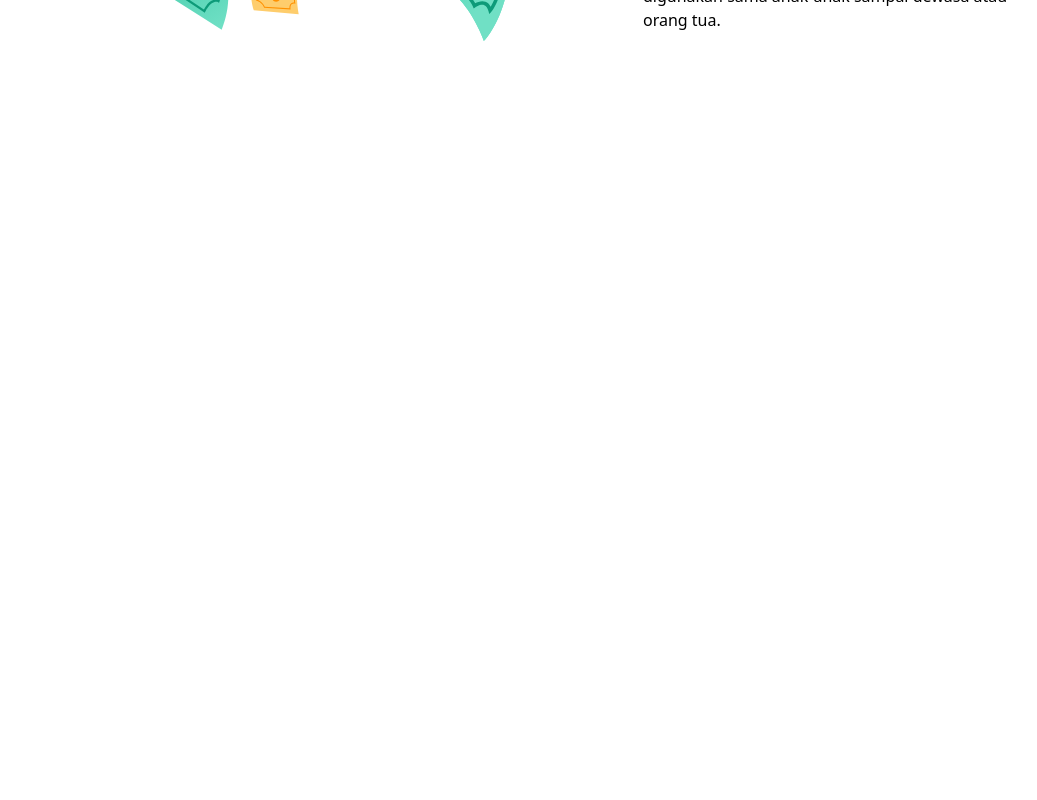
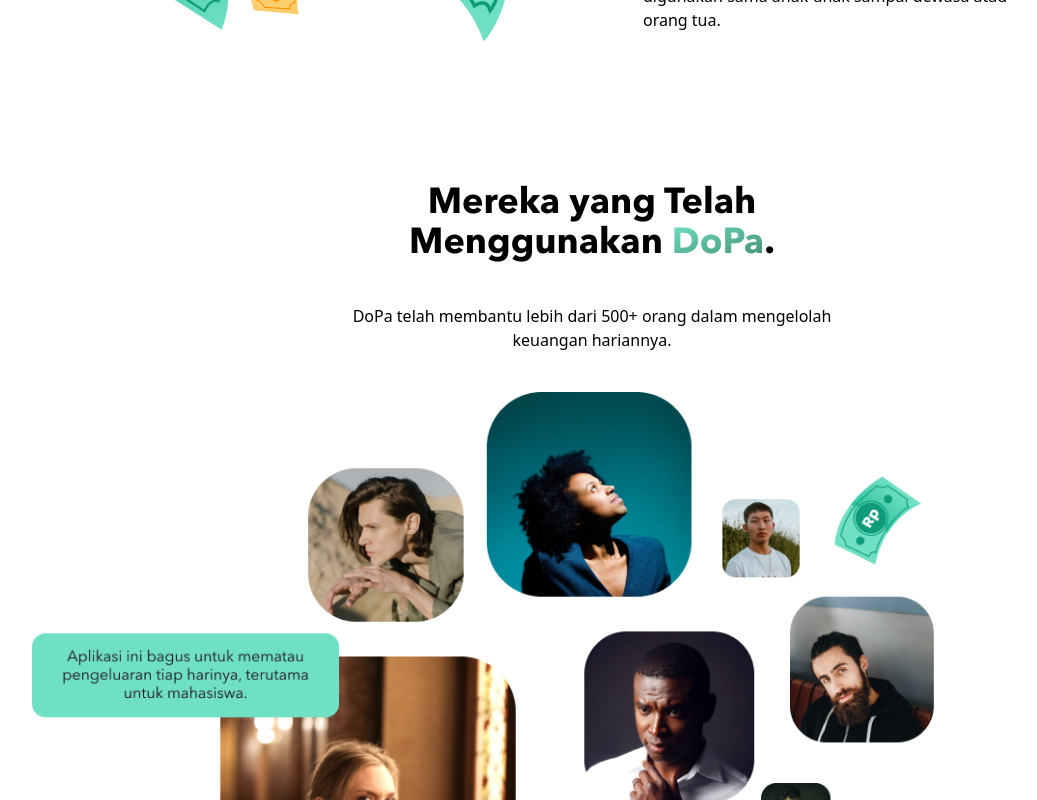
Before and after one commit to zumaku/DoPa, a React (Vite) app: page / in a window 1280 px wide. Shown: the part 1020-1820 px from the top of the page, without its empty margins (48-1085 px from the left). Before the commit the page ends 1140 px from the top, so only its background shows below. Built offline with nearby package versions, Linux system fonts and the light colour scheme.

Commit message:
Users Section selesai

```diff
--- a/src/pages/Home.jsx
+++ b/src/pages/Home.jsx
@@ -1,5 +1,5 @@
 import { style } from "../style"
-import { hero, money } from "../assets"
+import { hero, money, users } from "../assets"
 import { whydopa } from "../constans"
 
 export default function Homer() {
@@ -22,7 +22,7 @@
             {/* Why Section */}
             <div className="flex flex-col sm:flex-row-reverse sm:justify-between w-full py-10 sm:py-16">
                 <div className="sm:ml-16 mb-12 sm:mb-0">
-                    <h1 className="font-anltpB text-4xl mb-10">
+                    <h1 className={`${style.secTitl}`}>
                         Kenapa Harus
                         <span className={style.grad}> Dopa </span>
                         ?
@@ -44,6 +44,16 @@
                 </div>
                 <img src={money} alt="DoPa Illustration" className="sm:w-1/2 w-11/12 self-center" />
             </div>
+
+            {/* Users Section */}
+            <div className="flex flex-col justify-center items-center w-full py-10 sm:py-16">
+                <h1 className={`${style.secTitl} max-w-md text-center`}>
+                    Mereka yang Telah Menggunakan
+                    <span className={style.grad}> DoPa</span>.
+                </h1>
+                <p className="max-w-lg text-center mb-10">DoPa telah membantu lebih dari 500+ orang dalam mengelolah keuangan hariannya.</p>
+                <img src={users} alt="DoPa Image" />
+            </div>
         </>
     )
 }
--- a/src/style.js
+++ b/src/style.js
@@ -1,5 +1,5 @@
 export const style = {
     btn: "text-base sl:text-lg bg-primary py-4 px-6 block w-fit rounded-xl hover:drop-shadow-[0_4px_20px_rgba(66,138,111,.5)] transition duration-200 hover:-translate-y-1",
     grad: "bg-gradient-to-br from-primary to-accent text-transparent bg-clip-text",
-    secTitl: ""
+    secTitl: "font-anltpB text-4xl mb-10"
 }
```
